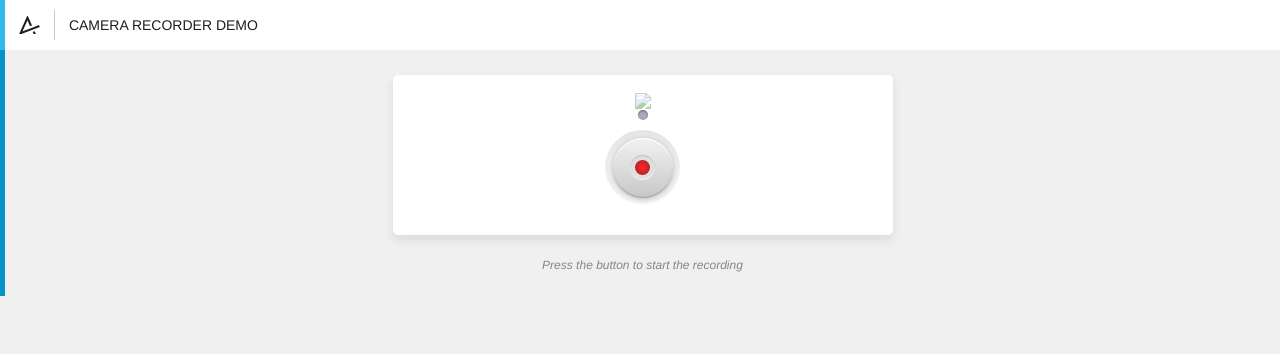
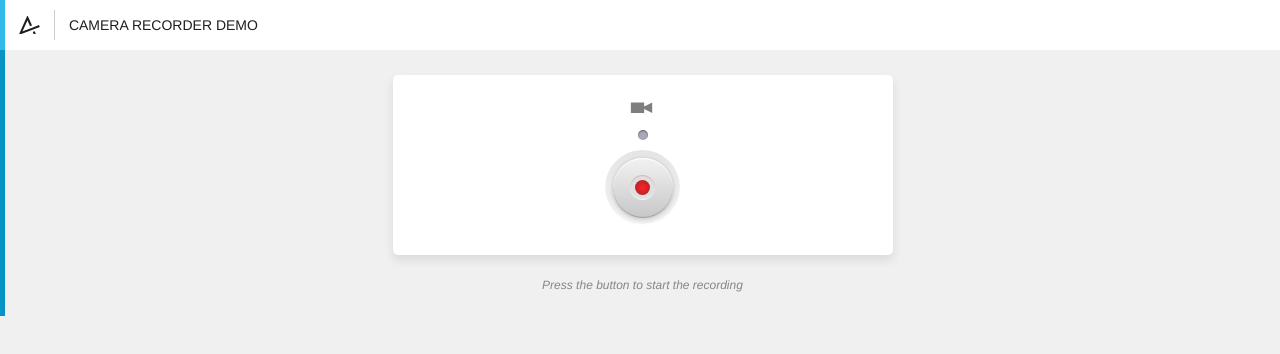
Before and after one commit to ahsx/camera-recorder-demo, a plain HTML site: page index.html in a window 1280 px wide. Drawn offline with Linux system fonts and the light colour scheme; the site is published under a folder, as on GitHub Pages, so addresses that start at the root find nothing.

Commit message:
correct a typo

```diff
--- a/index.html
+++ b/index.html
@@ -35,7 +35,7 @@
     	    	<video id="video" autoplay loop controls muted></video>
 
                 <div class="display">
-                    <img src="/statics/images/camera.svg">
+                    <img src="statics/images/camera.svg">
 
                     <div class="light"></div>
                 </div>
```
